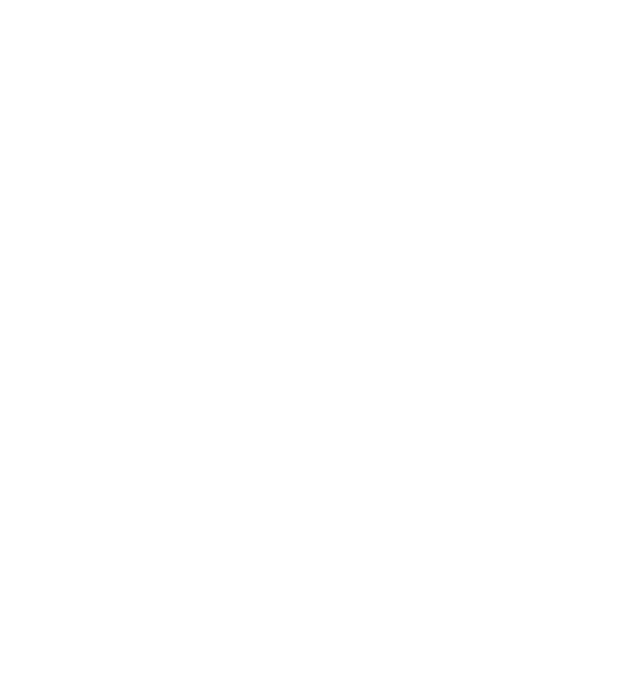
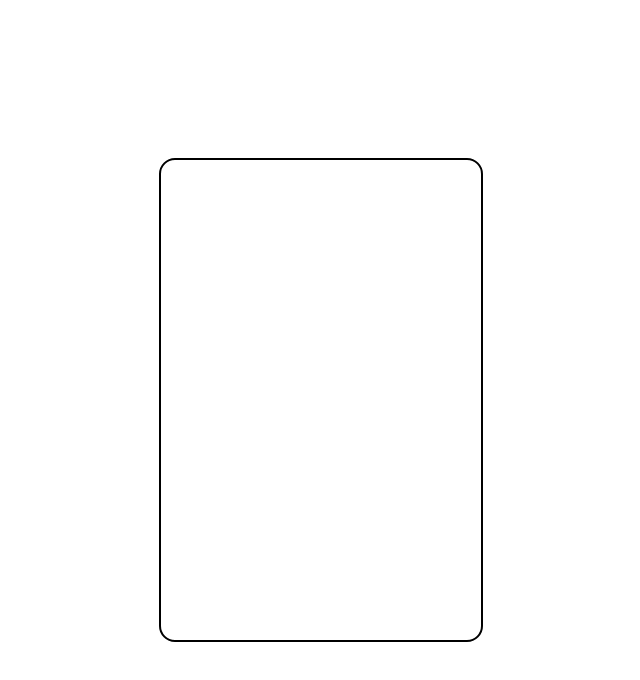
Before and after one commit to bulkassi/odin-calculator, a plain HTML site: page index.html in a window 1280 px wide. Shown: the whole page, without its empty margins (319-959 px from the left). Drawn offline with Linux system fonts and the light colour scheme.

Commit message:
Make the centered template for calculator on the page

```diff
--- a/index.html
+++ b/index.html
@@ -3,7 +3,19 @@
   <head>
     <meta charset="UTF-8" />
     <meta name="viewport" content="width=device-width, initial-scale=1.0" />
+    <link rel="stylesheet" href="style.css" />
+    <script src="script.js" defer></script>
     <title>Odin Calculator</title>
   </head>
-  <body></body>
+  <body>
+    <div></div>
+    <div id="calculator">
+      <div id="disaply"></div>
+      <div id="buttons">
+        <div id="numbers"></div>
+        <div id="operations"></div>
+      </div>
+    </div>
+    <div></div>
+  </body>
 </html>
--- a/style.css
+++ b/style.css
@@ -0,0 +1,20 @@
+html,
+body {
+  /* To center the calculator on the page */
+  margin: 0;
+  height: 100%;
+}
+
+body {
+  display: flex;
+  justify-content: center;
+  align-items: center;
+}
+
+#calculator {
+  height: 480px;
+  width: 320px;
+  display: flex;
+  border: 2px solid black;
+  border-radius: 16px;
+}
```
